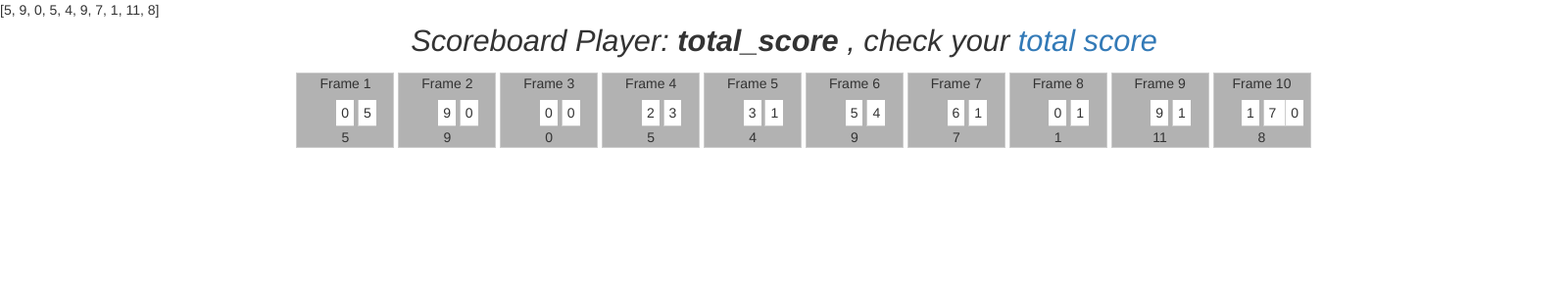
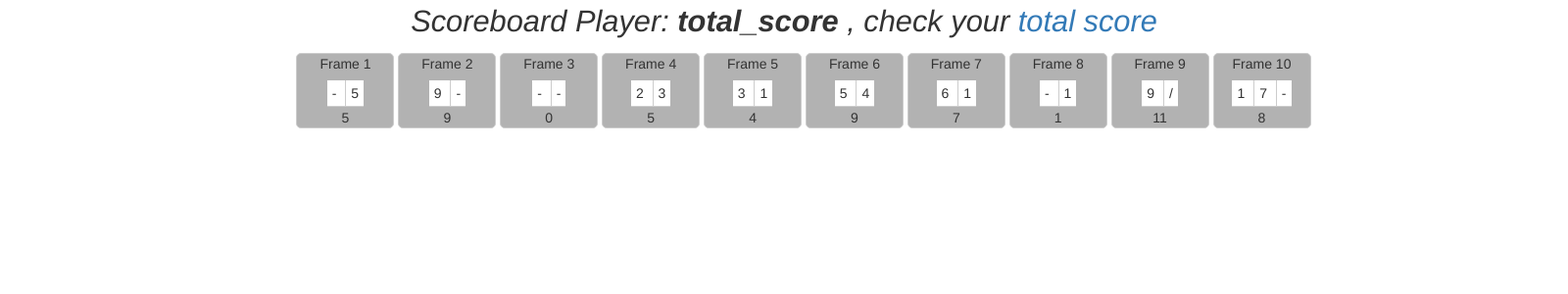
Before and after one commit to Darbados/Bowling-Django, a Django app: page /bowling/add_roll/30/ in a window 1600 px wide. Shown: the top 300 px of the page at 98% size. Run offline with Django 3.2, Linux system fonts and the light colour scheme; data comes from the database, SQL or seed files in the repository; both versions use the stored data as it was after the commit; parts of the project's set-up code (start-up, migrations or seed data) failed here and were passed over; some libraries are stand-ins or nearby versions.

Commit message:
Add files via upload

```diff
--- a/delasport/bowling/static/bowling/css/styles.css
+++ b/delasport/bowling/static/bowling/css/styles.css
@@ -19,7 +19,7 @@ form {
 
 .show_roll_results {
   width: 50%!important;
-  margin: 0 auto;
+  margin: 20px auto;
   border-spacing: 5px;
 }
 
@@ -46,6 +46,7 @@ form {
   list-style: none!important;
   width: 100px;
   border: 1px solid #ccc;
+  border-radius: 5px;
   background: rgba(0,0,0,0.3);
 }
 
@@ -64,7 +65,6 @@ form {
 
 .roll1 {
   padding: 5px;
-  margin-left: 22px;
   background: #fff;
 }
 
@@ -87,6 +87,13 @@ form {
   padding: 5px;
 }
 
-.legend {
+.place {
+  -webkit-appearance: none;
+  -moz-appearance: none;
+  appearance: none;
   text-align: center;
+  border-radius: 5px;
+  padding: 5px;
+  background: rgba(66, 244, 107, 0.5);
+  border: 1px solid #ccc;
 }
--- a/delasport/bowling/static/bowling/js/bowling_app.js
+++ b/delasport/bowling/static/bowling/js/bowling_app.js
@@ -57,7 +57,7 @@ $("input[type=button]").on('click', function(){
        random_value = values[Math.floor((Math.random()*values.length))];
       //fill the attempt 1 field with the result from the first roll
       $("#id_attempt1").val(random_value);
-      $('.table').find('td').eq(current_roll-1).html(random_value);
+      $('.table').find('td').eq(current_roll-1).find('.place').val(random_value);
 
       rolls.push({roll: current_roll, result: random_value})
 
@@ -67,7 +67,7 @@ $("input[type=button]").on('click', function(){
 
       if (random_value == 10){
         $("#id_attempt2").val(0);
-        $('.table').find('td').eq(current_roll-1).html('-');
+        $('.table').find('td').eq(current_roll-1).find('.place').val('-');
 
         rolls.push({roll: current_roll, result: 0});
         total = 10;
@@ -88,7 +88,7 @@ $("input[type=button]").on('click', function(){
       $("#id_attempt2").val(random_value);
 
       //fill the appropriate box in the scoreboard
-      $('.table').find('td').eq(current_roll-1).text((random_value + rolls[0].result) < 10 ? random_value : '/')
+      $('.table').find('td').eq(current_roll-1).find('.place').val((random_value + rolls[0].result) < 10 ? random_value : '/')
 
       rolls.push({roll: current_roll, result: random_value})
       $(this).addClass('hidden');
@@ -105,7 +105,7 @@ $("input[type=button]").on('click', function(){
       $("#id_attempt" + current_roll).val(random_value);
 
       //fill the appropriate box in the scoreboard
-      $('.table').find('td').eq(current_roll-1).text(random_value == 10 ? 'X' : random_value)
+      $('.table').find('td').eq(current_roll-1).find('.place').val(random_value == 10 ? 'X' : random_value)
 
       rolls.push({roll: current_roll, result: random_value})
 
@@ -115,7 +115,7 @@ $("input[type=button]").on('click', function(){
 
       if (random_value == 10){
         $("#id_attempt2").val(0);
-        $('.table').find('td').eq(current_roll-1).text('-');
+        $('.table').find('td').eq(current_roll-1).find('.place').val('-');
         rolls.push({roll: current_roll, result: 0});
         total = 10;
         $(this).addClass('hidden');
@@ -134,7 +134,7 @@ $("input[type=button]").on('click', function(){
       $("#id_attempt" + current_roll).val(random_value);
 
       //fill the appropriate box in the scoreboard
-      $('.table').find('td').eq(current_roll-1).text((random_value + rolls[0].result) < 10 ? random_value : '/')
+      $('.table').find('td').eq(current_roll-1).find('.place').val((random_value + rolls[0].result) < 10 ? random_value : '/')
 
       rolls.push({roll: current_roll, result: random_value})
       current_roll++;
@@ -154,7 +154,7 @@ $("input[type=button]").on('click', function(){
       console.log(`Frame: ${current_frame}, Roll: ${current_roll}`);
 
       $("#id_attempt" + current_roll).val(random_value);
-      $('.table').find('td').eq(current_roll-1).text(random_value == 10 ? 'X' : random_value);
+      $('.table').find('td').eq(current_roll-1).find('.place').val(random_value == 10 ? 'X' : random_value);
 
       $(this).addClass('hidden');
       $("input[type=submit]").removeClass('hidden');
--- a/delasport/bowling/templates/bowling/add_roll.html
+++ b/delasport/bowling/templates/bowling/add_roll.html
@@ -22,12 +22,10 @@
     <script src="https://oss.maxcdn.com/respond/1.4.2/respond.min.js"></script>
   <![endif]-->
 
-  <title>Bowling</title>
+  <title>Bowling app</title>
   </head>
   <body>
-    {{ results }}
     <div class="container">
-
 
     {% if madeRolls.count < 10 %}
     <h1>Bowling emulation, player <span style="font-weight: bold;">{{ name }}</span></h1>
@@ -50,7 +48,7 @@
     </form>
 
     <table class="table show_roll_results">
-      <tr><td>Roll 1</td><td>Roll 2</td><td {% if madeRolls.count < 9 %}class="hidden"{%endif%}>Roll 3</td></tr>
+      <tr><td><input class="place" type="text" size="3" disabled value="Roll 1"/></td><td><input class="place" type="text" size="3" value="Roll 2" disabled/></td><td {% if madeRolls.count < 9 %}class="hidden"{%endif%}> <input class="place" type="text" size="3" value="Roll 3" disabled /></td></tr>
     </table>
     {% endif %}
 
@@ -60,17 +58,37 @@
           <li class="frame-results-{{forloop.counter}}">
             <div class="results-frame-{{forloop.counter}}">
               <p class="legend">Frame {{forloop.counter}}</p>
-              <span class="roll1 bottom-border">{% if frame.attempt1 == 10 %}X{% else %}{{ frame.attempt1 }}{% endif %}</span>
+              <span class="roll1 bottom-border">
+                {% if frame.attempt1 == 10 %}
+                 X
+                {% elif frame.attempt1 == 0 %}
+                 -
+                {% else %}
+                 {{ frame.attempt1 }}
+                {% endif %}
+              </span>
               <span class="roll2 left-border bottom-border">
                 {% if frame.attempt1 == 10 %}
                   -
-                {% elif frame.attempt1 >= 5 and frame.attempt2 >= 5 %}
+                {% elif frame.total_score_in_frame == 10 and frame.attempt1 != 10 and frame.attempt2 != 10 %}
                   /
+                {% elif frame.attempt2 == 0 %}
+                  -
                 {% else %}
                   {{ frame.attempt2 }}
                 {% endif %}
               </span>
-              {% if forloop.counter == 10 %}<span class="roll3 left-border bottom-border">{{ frame.attempt3 }}</span>{% endif %}
+              {% if forloop.counter == 10 %}
+              <span class="roll3 left-border bottom-border">
+                {% if frame.attempt3 == 10 %}
+                 X
+                {% elif frame.attempt3 == 0 %}
+                 -
+                {% else %}
+                 {{ frame.attempt1 }}
+                {% endif %}
+              </span>
+              {% endif %}
               <div class="total_frame">{{ results|at_index:forloop.counter0 }}</div>
             </div>
           </li>
--- a/delasport/bowling/views.py
+++ b/delasport/bowling/views.py
@@ -28,7 +28,13 @@ class Add_Roll(View):
         recordedFrames = game.frames.all()
         rolls_live = [[x.attempt1, x.attempt2, x.attempt3] for x in recordedFrames]
         results = [x.total_score_in_frame for x in recordedFrames]
-        results = re_calculate(rolls_live, results, results[0])
+        try:
+            results[0]
+            results = re_calculate(rolls_live, results, results[0])
+        except IndexError:
+            results = re_calculate(rolls_live, results, False)
+        game.total_score = sum(results)
+        game.save()
 
         context = {'name': game.player, 'form': form, 'game_id': game.id, 'madeRolls': recordedFrames, 'results': results}
         return render(request, 'bowling/add_roll.html', context)
@@ -52,7 +58,6 @@ def total_score(request, game_id):
     results = []
     results = re_calculate(frame_results, results, False)
 
-    game.total_score = sum(results)
     context = {'game':game, 'results': results, 'total': game.total_score}
     return render(request, template, context)
 
--- a/delasport/delasport/urls.py
+++ b/delasport/delasport/urls.py
@@ -15,8 +15,10 @@ Including another URLconf
 """
 from django.conf.urls import include,url
 from django.contrib import admin
+from . import views
 
 urlpatterns = [
+    url(r'^$', views.blank, name='blank'),
     url(r'^admin/', admin.site.urls),
     url(r'^bowling/', include('bowling.urls')),
 ]
--- /dev/null
+++ b/delasport/delasport/views.py
@@ -0,0 +1,4 @@
+from django.shortcuts import redirect
+
+def blank(request):
+    return redirect('/bowling/')
```
Also changed, not shown: delasport/bowling/static/bowling/css/score.css (+6 -2 lines), delasport/bowling/templates/bowling/total_score.html (+10 -2 lines), delasport/db.sqlite3, 3 other files.
